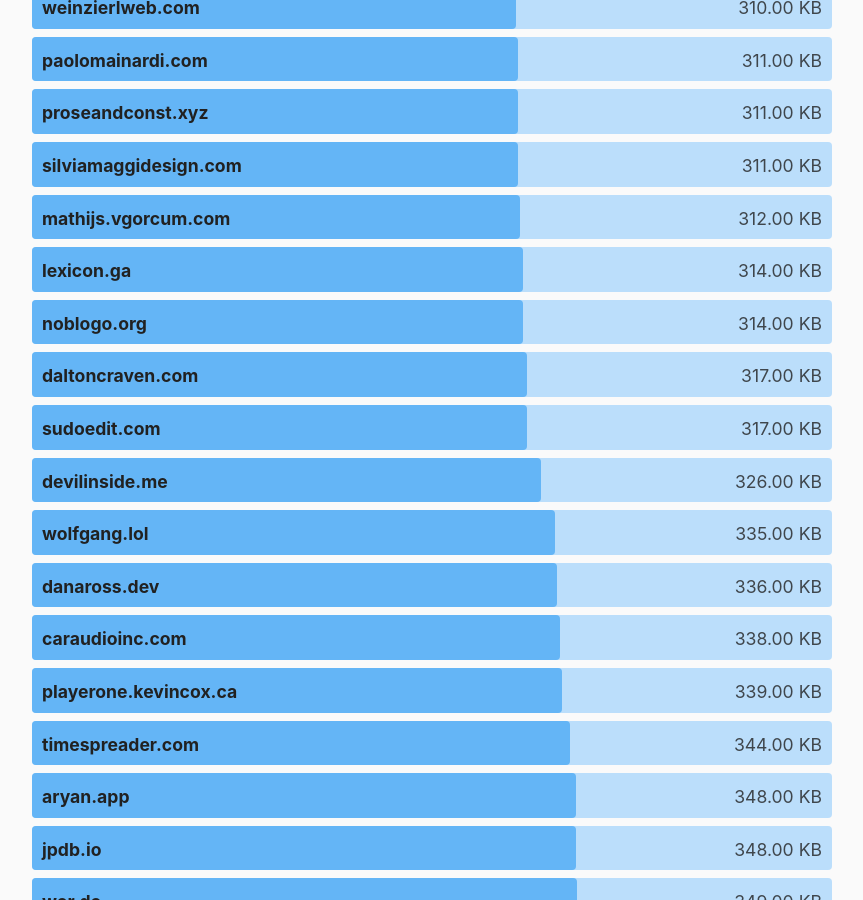
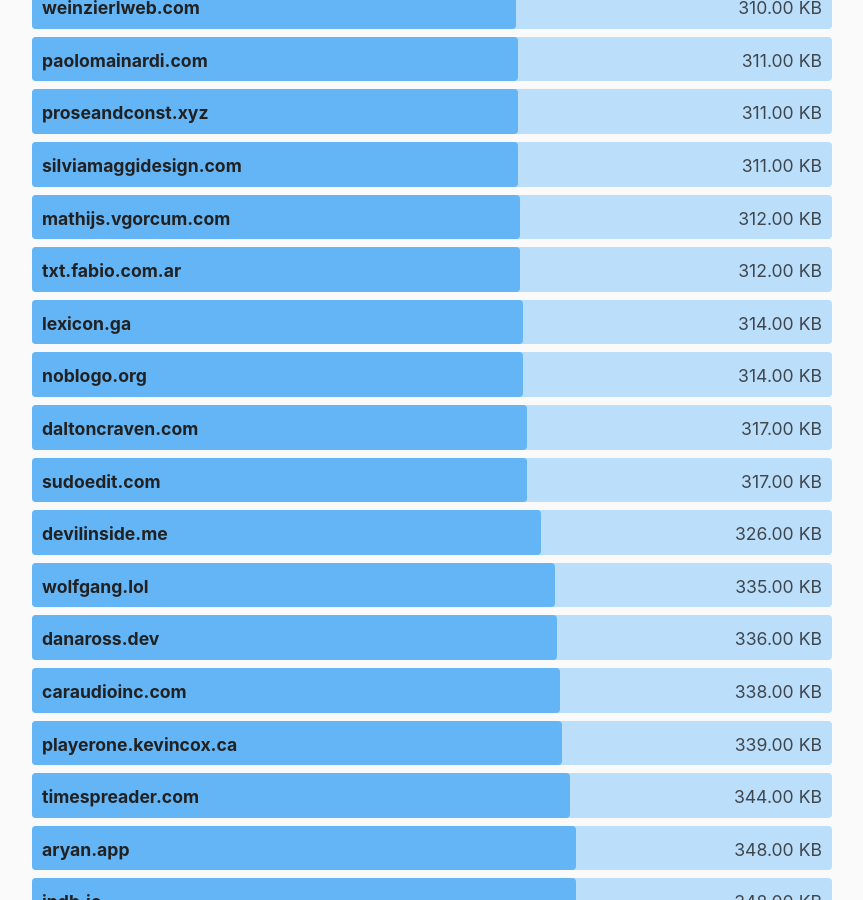
Before and after one commit to kevquirk/512kb.club, a Jekyll site: the page built from index.md, in a window 1280 px wide and 900 px high, scrolled down 28527 px. Shown: the whole window, without its empty margins (208-1071 px from the left). Built offline with Jekyll 4.4.1, drawn with Linux system fonts in a browser that asks for light colours.

Commit message:
added website

```diff
--- a/_data/sites.yml
+++ b/_data/sites.yml
@@ -2991,3 +2991,8 @@
   url: https://zwbetz.com/
   size: 67.8
   last_checked: 2022-07-20
+
+- domain: txt.fabio.com.ar
+  url: https://txt.fabio.com.ar/
+  size: 312
+  last_checked: 2023-04-19
```
